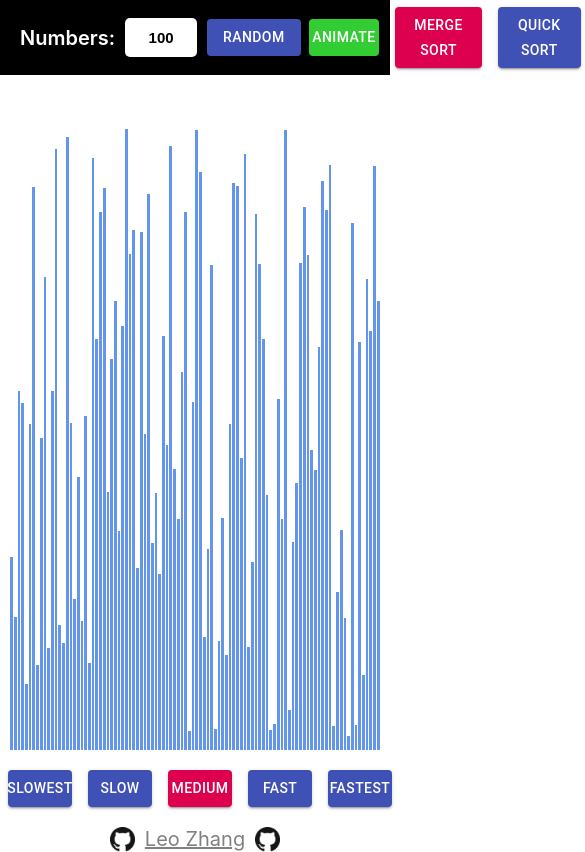
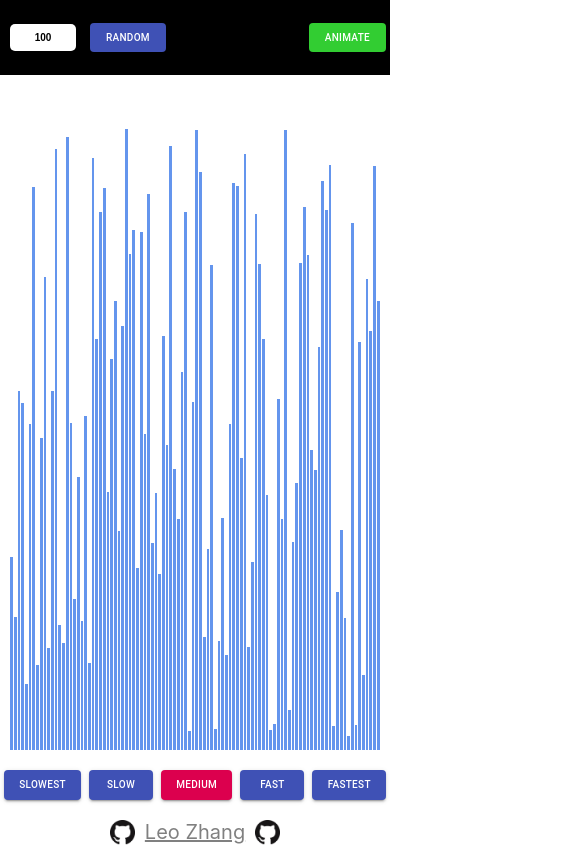
Before and after one commit to TerryHintz/sorting_visualizer, a React (Create React App) app: page / in a window 390 px wide. Shown: the top 852 px of the page, 585 px wide, since content can reach past the window. Built offline with nearby package versions, Linux system fonts and the light colour scheme.

Commit message:
remove buttons for mobile

```diff
--- a/src/sort/header.js
+++ b/src/sort/header.js
@@ -38,7 +38,7 @@ class Header extends Component {
                         <Button
                             color='primary'
                             variant="contained"
-                            className={this.props.working ? 'disable-button' : null}
+                            className={this.props.working ? 'disable-button header-button' : 'header-button'}
                             disabled={this.props.working}
                             onClick={() => this.props.randomizeArray(this.state.numsInput, true)}
                         >
@@ -60,7 +60,7 @@ class Header extends Component {
                             return (
                                 <Button
                                     disabled={this.props.working}
-                                    className={this.props.working ? 'disable-button header-button' : 'header-button'}
+                                    className={this.props.working ? 'sort-alg disable-button header-button' : 'sort-alg header-button'}
                                     style={{backgroundColor: this.props.selected === method ? 'rgb(220, 0, 78)' : '#3f51b5'}}
                                     key={method}
                                     variant='contained'
--- a/src/sort/sort.css
+++ b/src/sort/sort.css
@@ -79,3 +79,20 @@
 .github-icon {
     height: 25px;
 }
+
+@media only screen and (max-width: 500px) {
+    .sort-alg {
+        display: none !important;
+    }
+    .header-button {
+        font-size: 10px !important;
+        margin: 0 4px !important;
+    }
+    .header-text {
+        display: none;
+    }
+    .header-input {
+        font-size: 10px;
+        padding: 7px;
+    }
+}
```
